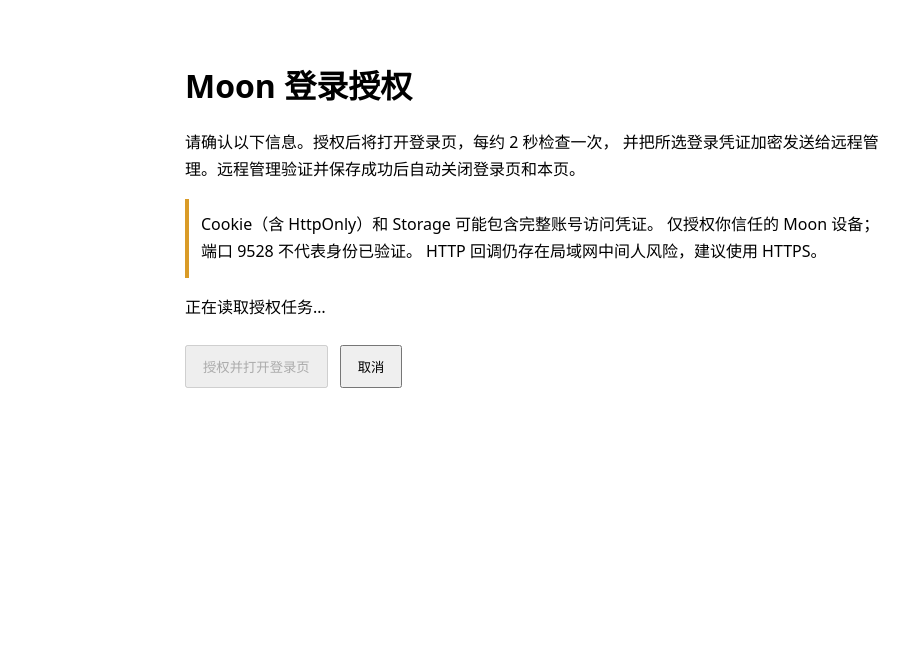
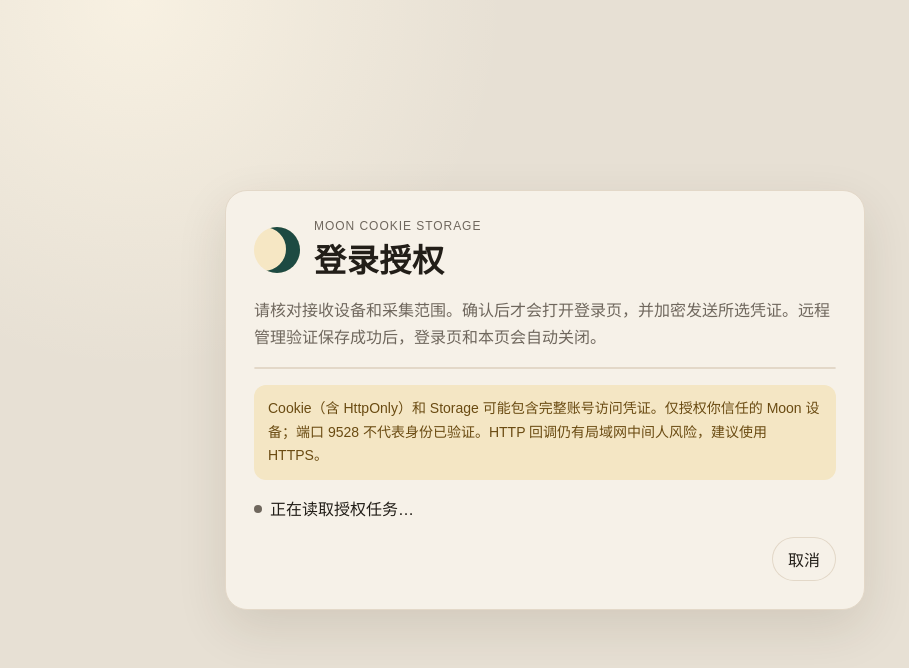
Before and after one commit to AnkioTomas/moon-cookie-storage, a website with bundled scripts: page src/wait.html in a window 1280 px wide. Shown: the whole page, without its empty margins (95-1004 px from the left). Built offline with nearby package versions, Linux system fonts and the light colour scheme; no server answers.

Commit message:
:lipstick: (ui): 美化登录授权确认页
确认页改为随系统深浅色的纸面卡片，范围用标签展示，状态按阶段着色。

```diff
--- a/src/wait.css
+++ b/src/wait.css
@@ -1,9 +1,191 @@
-:root { color-scheme: light dark; font-family: system-ui, sans-serif; }
-body { margin: 0; padding: 40px 20px; }
-main { max-width: 720px; margin: auto; }
-p { line-height: 1.7; }
-dl { overflow-wrap: anywhere; }
-dt { font-weight: bold; margin-top: 16px; }
-dd { margin: 4px 0 0; }
-.warning { border-inline-start: 4px solid #d99b27; padding: 12px; }
-button { padding: 10px 16px; margin: 8px 8px 0 0; cursor: pointer; }
+:root {
+  color-scheme: light dark;
+  --bg: #e7e0d4;
+  --card: #f6f1e8;
+  --ink: #221e18;
+  --muted: #6f675d;
+  --line: #e3d8c8;
+  --accent: #1d4a42;
+  --accent-ink: #f7f3ea;
+  --warn: #f4e6c4;
+  --warn-ink: #6a4b12;
+  --shadow: 0 18px 50px rgb(55 38 16 / 12%);
+  font-family: "Avenir Next", "PingFang SC", "Noto Sans SC", sans-serif;
+}
+
+@media (prefers-color-scheme: dark) {
+  :root {
+    --bg: #12110f;
+    --card: #1c1a17;
+    --ink: #f3ece3;
+    --muted: #b3a89b;
+    --line: #312c26;
+    --accent: #e4c27a;
+    --accent-ink: #241c0e;
+    --warn: #3a2d18;
+    --warn-ink: #f0d7a2;
+    --shadow: 0 18px 50px rgb(0 0 0 / 35%);
+  }
+}
+
+* { box-sizing: border-box; }
+
+body {
+  margin: 0;
+  min-height: 100vh;
+  display: grid;
+  place-items: center;
+  padding: 28px 16px;
+  color: var(--ink);
+  background:
+    radial-gradient(circle at 18% 0, rgb(255 248 232 / 70%), transparent 28%),
+    var(--bg);
+}
+
+main {
+  width: min(640px, 100%);
+  padding: 28px;
+  border: 1px solid var(--line);
+  border-radius: 22px;
+  background: var(--card);
+  box-shadow: var(--shadow);
+}
+
+header { display: flex; gap: 14px; align-items: center; }
+
+.moon {
+  width: 46px;
+  height: 46px;
+  flex: none;
+  border-radius: 50%;
+  background: #f6e7c4;
+  box-shadow: inset -13px -1px 0 1px var(--accent);
+}
+
+.eyebrow {
+  margin: 0;
+  color: var(--muted);
+  font-size: 12px;
+  letter-spacing: 0.08em;
+  text-transform: uppercase;
+}
+
+h1 {
+  margin: 2px 0 0;
+  font-family: "Iowan Old Style", "Songti SC", "Noto Serif SC", serif;
+  font-size: 32px;
+  font-weight: 600;
+  letter-spacing: 0.02em;
+}
+
+.lead, .warning, #status { line-height: 1.7; }
+
+.lead { color: var(--muted); }
+
+dl {
+  display: grid;
+  grid-template-columns: 5.5em 1fr;
+  margin: 0;
+  overflow: hidden;
+  border: 1px solid var(--line);
+  border-radius: 14px;
+}
+
+dt, dd {
+  margin: 0;
+  padding: 12px 14px;
+  border-bottom: 1px solid var(--line);
+}
+
+dt { color: var(--muted); font-size: 13px; }
+
+dd { overflow-wrap: anywhere; }
+
+dl > :nth-last-child(-n + 2) { border-bottom: 0; }
+
+.chips { display: flex; flex-wrap: wrap; gap: 6px; }
+
+.chips span {
+  padding: 2px 8px;
+  border-radius: 999px;
+  background: color-mix(in srgb, var(--accent) 14%, transparent);
+  font-size: 13px;
+}
+
+.warning {
+  margin: 16px 0;
+  padding: 12px 14px;
+  border-radius: 12px;
+  color: var(--warn-ink);
+  background: var(--warn);
+  font-size: 14px;
+}
+
+footer {
+  display: grid;
+  gap: 14px;
+}
+
+#status {
+  position: relative;
+  min-height: 1.7em;
+  margin: 0;
+  padding-left: 16px;
+}
+
+#status::before {
+  content: "";
+  position: absolute;
+  top: 0.55em;
+  left: 0;
+  width: 8px;
+  height: 8px;
+  border-radius: 50%;
+  background: var(--muted);
+}
+
+body[data-phase="watching"] #status::before { background: #2f8f62; }
+body[data-phase="error"] #status::before { background: #b42318; }
+body[data-phase="done"] #status::before { background: var(--accent); }
+
+.actions { display: flex; gap: 8px; justify-content: flex-end; }
+
+button {
+  border: 0;
+  border-radius: 999px;
+  padding: 10px 16px;
+  font: inherit;
+  cursor: pointer;
+}
+
+button:focus-visible { outline: 2px solid var(--accent); outline-offset: 3px; }
+
+.primary { color: var(--accent-ink); background: var(--accent); }
+
+.ghost {
+  color: var(--ink);
+  background: transparent;
+  box-shadow: inset 0 0 0 1px var(--line);
+}
+
+button:disabled { cursor: default; opacity: 0.45; }
+
+#start:disabled { display: none; }
+
+body[data-phase="watching"] #start,
+body[data-phase="done"] #start,
+body[data-phase="loading"] #start { display: none; }
+
+@media (max-width: 560px) {
+  main { padding: 22px 16px; }
+  dl { display: grid; grid-template-columns: 1fr; }
+  dt { padding-bottom: 0; }
+}
+
+@media (prefers-color-scheme: dark) {
+  body {
+    background:
+      radial-gradient(circle at 18% 0, rgb(228 194 122 / 8%), transparent 28%),
+      var(--bg);
+  }
+}
--- a/src/wait.html
+++ b/src/wait.html
@@ -7,19 +7,26 @@
     <title>Moon 登录授权</title>
     <link rel="stylesheet" href="wait.css" />
   </head>
-  <body>
+  <body data-phase="loading">
     <main>
-      <h1>Moon 登录授权</h1>
-      <p>请确认以下信息。授权后将打开登录页，每约 2 秒检查一次，
-        并把所选登录凭证加密发送给远程管理。远程管理验证并保存成功后自动关闭登录页和本页。</p>
+      <header>
+        <span class="moon" aria-hidden="true"></span>
+        <div>
+          <p class="eyebrow">Moon Cookie Storage</p>
+          <h1>登录授权</h1>
+        </div>
+      </header>
+      <p class="lead">请核对接收设备和采集范围。确认后才会打开登录页，并加密发送所选凭证。远程管理验证保存成功后，登录页和本页会自动关闭。</p>
       <dl id="details"></dl>
-      <p class="warning">Cookie（含 HttpOnly）和 Storage 可能包含完整账号访问凭证。
-        仅授权你信任的 Moon 设备；端口 9528 不代表身份已验证。
-        HTTP 回调仍存在局域网中间人风险，建议使用 HTTPS。</p>
-      <p id="status" role="status">正在读取授权任务…</p>
-      <button id="start" disabled>授权并打开登录页</button>
-      <button id="retry" hidden>重试</button>
-      <button id="cancel">取消</button>
+      <p class="warning">Cookie（含 HttpOnly）和 Storage 可能包含完整账号访问凭证。仅授权你信任的 Moon 设备；端口 9528 不代表身份已验证。HTTP 回调仍有局域网中间人风险，建议使用 HTTPS。</p>
+      <footer>
+        <p id="status" role="status">正在读取授权任务…</p>
+        <div class="actions">
+          <button id="cancel" class="ghost">取消</button>
+          <button id="retry" class="ghost" hidden>重试</button>
+          <button id="start" class="primary" disabled>授权并打开登录页</button>
+        </div>
+      </footer>
     </main>
     <script type="module" src="wait.js"></script>
   </body>
--- a/src/wait.js
+++ b/src/wait.js
@@ -3,6 +3,11 @@ import { api } from "./browser.js";
 const id = new URL(location.href).searchParams.get("job");
 const tab = await api.tabs.getCurrent();
 const status = document.getElementById("status");
+const details = document.getElementById("details");
+
+function phase(name) {
+  document.body.dataset.phase = name;
+}
 const start = document.getElementById("start");
 const retry = document.getElementById("retry");
 const cancel = document.getElementById("cancel");
@@ -19,6 +24,7 @@ async function send(type) {
 
 function fail(error) {
   clearInterval(timer);
+  phase("error");
   status.textContent = error.message;
   retry.hidden = Date.now() >= expiresAt;
 }
@@ -28,6 +34,7 @@ async function poll() {
   if (Date.now() >= expiresAt) {
     stopped = true;
     clearInterval(timer);
+    phase("error");
     status.textContent = "授权已超时，登录数据不再采集。请取消后重新发起。";
     return;
   }
@@ -37,8 +44,10 @@ async function poll() {
     if (result.state === "done") {
       stopped = true;
       clearInterval(timer);
+      phase("done");
       status.textContent = "远程管理已验证并保存。";
     } else {
+      phase("watching");
       status.textContent = result.reason || "等待登录，每约 2 秒检查一次…";
     }
   } catch (error) {
@@ -58,10 +67,12 @@ start.addEventListener("click", async () => {
   start.disabled = true;
   try {
     await send("MOON_START");
+    phase("watching");
     status.textContent = "请在新页面登录，授权页请保持打开。";
     beginPolling();
   } catch (error) {
     start.disabled = false;
+    phase("error");
     status.textContent = error.message;
     retry.hidden = true;
   }
@@ -88,22 +99,33 @@ cancel.addEventListener("click", async () => {
 try {
   const job = await send("MOON_DESCRIBE");
   expiresAt = job.expiresAt;
-  for (const [label, value] of [
+  for (const [label, value, chips] of [
     ["接收设备", job.origin], ["登录域名", job.domain],
-    ["采集范围", job.scope.join(", ")], ["登录页面", job.login],
+    ["采集范围", job.scope, true], ["登录页面", job.login],
     ["检查接口", job.check], ["回调地址", job.callback],
   ]) {
     const term = document.createElement("dt");
     const description = document.createElement("dd");
     term.textContent = label;
-    description.textContent = value;
-    document.getElementById("details").append(term, description);
+    if (chips) {
+      description.className = "chips";
+      for (const item of value) {
+        const chip = document.createElement("span");
+        chip.textContent = item;
+        description.append(chip);
+      }
+    } else {
+      description.textContent = value;
+    }
+    details.append(term, description);
   }
+  phase(job.approved ? "watching" : "confirm");
   status.textContent = job.approved
     ? "已授权，正在恢复登录检查…"
     : "尚未采集任何数据，请确认后授权。";
   start.disabled = job.approved;
   if (job.approved) beginPolling();
 } catch (error) {
+  phase("error");
   status.textContent = error.message;
 }
```
